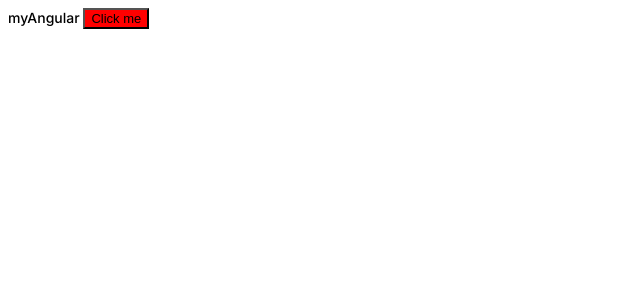
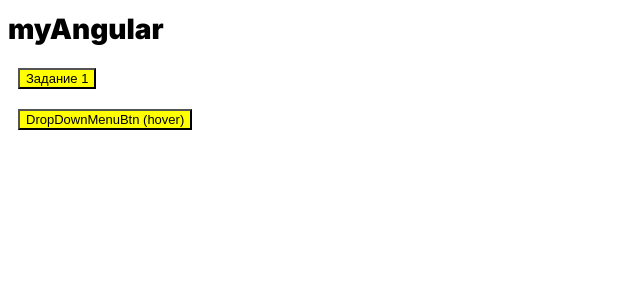
Before and after one commit to Lilu35/myAngular, an Angular app: page / in a window 1280 px wide. Shown: the top 300 px of the page, without its empty margins (0-640 px from the left). Built offline with nearby package versions, Linux system fonts and the light colour scheme.

Commit message:
1-home-work

```diff
--- a/src/app/app.component.html
+++ b/src/app/app.component.html
@@ -1,3 +1,5 @@
-{{title}}
+<div><h1>{{title}}</h1></div>
 
-<app-button [text]="'Click me'" [size]="'large'" [color]="'accent'" (click)="changeActive()" [isActive]="active"></app-button>
+<app-button [text]="'Задание 1'" [size]="'large'" (click)="changeActive()" [isActive]="active"></app-button>
+
+<app-drop-down-menu [trigger]="'hover'"></app-drop-down-menu>
--- a/src/app/app.module.ts
+++ b/src/app/app.module.ts
@@ -12,6 +12,9 @@
 import {DropDownListModule} from "./drop-down-list/drop-down-list.module";
 import {IconTooltipModule} from "./icon-tooltip/icon-tooltip.module";
 import {FormsModule} from "@angular/forms";
+import { MenuComponent } from './menu/menu.component';
+import {MenuModule} from "./menu/menu.module";
+import {DropDownMenuModule} from "./drop-down-menu/drop-down-menu.module";
 
 @NgModule({
   declarations: [
@@ -27,6 +30,8 @@
     ProductCardModule,
     DropDownListModule,
     IconTooltipModule,
+    MenuModule,
+    DropDownMenuModule,
     FormsModule
   ],
   providers: [],
--- a/src/app/button/button.component.ts
+++ b/src/app/button/button.component.ts
@@ -8,7 +8,7 @@
   template: `
     <button [class]="buttonClass()" [style.background-color]="backgroundColor" [attr.disabled]="isDisabled ? '': null" [style.font-size]="size">{{text}}</button>
   `,
-  styles: ['button{font-size: large}',
+  styles: ['button{font-size: large; margin: 10px 10px 10px 10px;}',
             '.active{font-style: italic; font-weight: bold;}']
 })
 export class ButtonComponent implements OnInit, OnChanges {
@@ -24,7 +24,7 @@
       this.color = "success";
       this.size = "large";
     } else {
-      this.color = "warning";
+      this.color = "accent";
       this.size = "small";
     }
   }
--- /dev/null
+++ b/src/app/drop-down-menu/drop-down-menu.component.ts
@@ -0,0 +1,50 @@
+import {Component, Input, OnInit} from '@angular/core';
+
+type triggerType = 'click'|'hover';
+
+@Component({
+  selector: 'app-drop-down-menu',
+  template: `
+    <div>
+      <app-button [text]="text" [isActive]="false" [size]="'large'" (click)="onClick()" (mouseenter)="openMenu()" (mouseleave)="closeMenu()"></app-button>
+    </div>
+    <div *ngIf="isOpen">
+        <app-menu></app-menu>
+    </div>
+  `,
+  styles: [
+  ]
+})
+export class DropDownMenuComponent implements OnInit {
+
+  @Input() trigger: triggerType = "hover";
+  isOpen: boolean = false;
+
+  constructor() { }
+
+  ngOnInit(): void {
+  }
+
+  get text(): string{
+    return "DropDownMenuBtn ("+this.trigger+")";
+  }
+
+  onClick(): void{
+    if (this.trigger === "click"){
+      this.isOpen = ! this.isOpen;
+    }
+  }
+
+  openMenu(): void{
+    if (this.trigger === "hover"){
+      this.isOpen = true;
+    }
+  }
+
+  closeMenu(): void{
+    if (this.trigger === "hover"){
+      this.isOpen = false;
+    }
+  }
+
+}
--- /dev/null
+++ b/src/app/menu/menu.component.ts
@@ -0,0 +1,25 @@
+import { Component, OnInit } from '@angular/core';
+
+@Component({
+  selector: 'app-menu',
+  template: `
+    <div>
+      <ul>
+          <li *ngFor="let option of menuList">
+              {{option}}
+          </li>
+      </ul>
+    </div>
+  `,
+  styles: [
+  ]
+})
+export class MenuComponent implements OnInit {
+  menuList = ["option 1","option 2","option 3"];
+
+  constructor() { }
+
+  ngOnInit(): void {
+  }
+
+}
```
Also changed, not shown: src/app/drop-down-menu/drop-down-menu.module.ts (added, +22 -0 lines), src/app/menu/menu.module.ts (added, +18 -0 lines).
